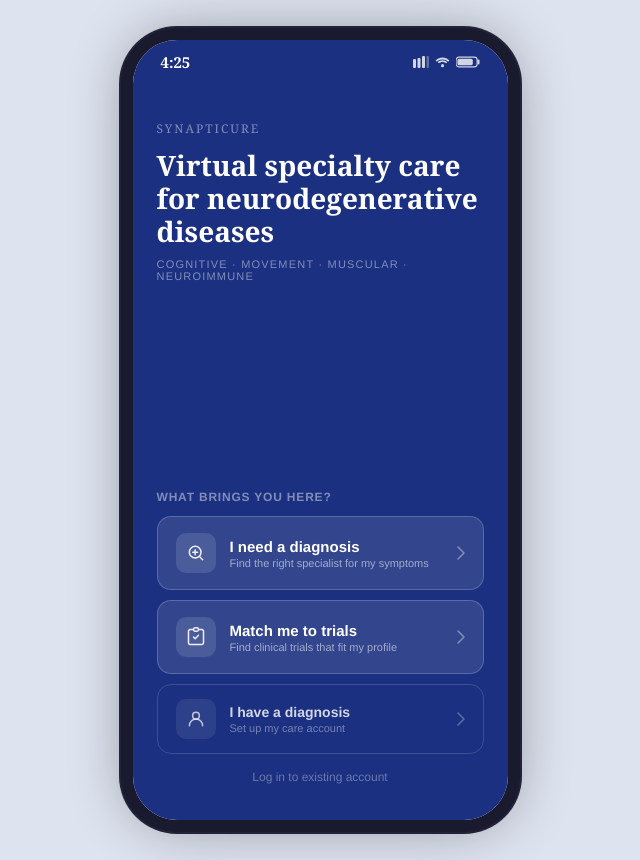
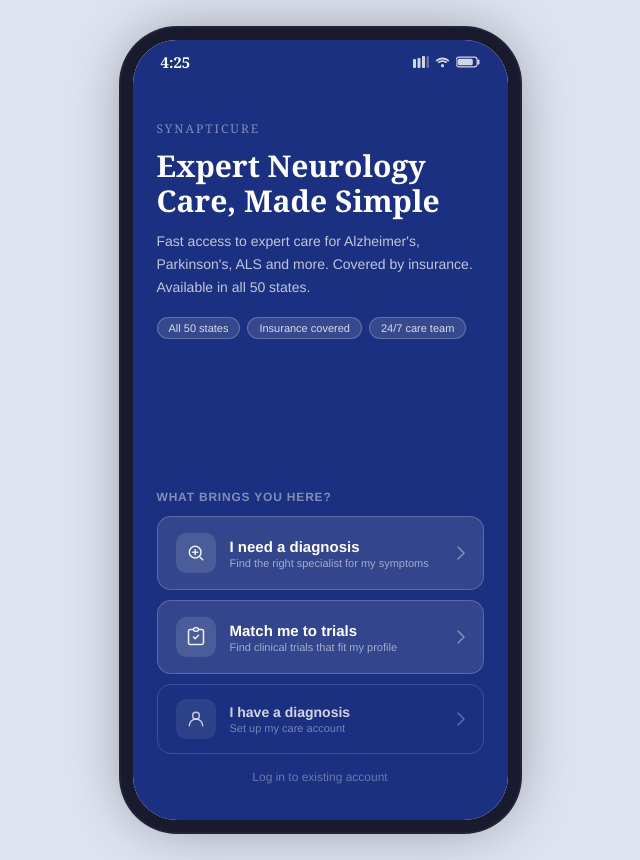
Before and after one commit to peter-synapticure/synapticure-prototype, a plain HTML site: page index.html in a window 1280 px wide. Shown: the whole page, without its empty margins (320-960 px from the left). Drawn offline with Linux system fonts and the light colour scheme.

Commit message:
Update index.html

```diff
--- a/index.html
+++ b/index.html
@@ -227,8 +227,13 @@
   <div class="screen on" id="s-splash" style="background:var(--navy);flex-direction:column;padding:36px 24px 36px;justify-content:space-between;">
     <div>
       <div style="font-family:'Georgia',serif;font-size:12px;color:rgba(255,255,255,0.45);letter-spacing:2px;text-transform:uppercase;margin-bottom:12px;">Synapticure</div>
-      <p style="font-family:'Georgia',serif;font-size:28px;font-weight:700;color:white;line-height:1.18;margin-bottom:10px;">Virtual specialty care for neurodegenerative diseases</p>
-      <p style="font-size:11px;color:rgba(255,255,255,0.45);letter-spacing:1.2px;text-transform:uppercase;margin-bottom:28px;">Cognitive · Movement · Muscular · Neuroimmune</p>
+      <p style="font-family:'Georgia',serif;font-size:30px;font-weight:700;color:white;line-height:1.15;margin-bottom:12px;">Expert Neurology Care, Made Simple</p>
+      <p style="font-size:14px;color:rgba(255,255,255,0.72);line-height:1.65;margin-bottom:18px;">Fast access to expert care for Alzheimer's, Parkinson's, ALS and more. Covered by insurance. Available in all 50 states.</p>
+      <div style="display:flex;flex-wrap:wrap;gap:7px;margin-bottom:10px;">
+        <span style="background:rgba(255,255,255,0.12);border:1px solid rgba(255,255,255,0.22);border-radius:20px;padding:4px 11px;font-size:11px;color:rgba(255,255,255,0.8);">All 50 states</span>
+        <span style="background:rgba(255,255,255,0.12);border:1px solid rgba(255,255,255,0.22);border-radius:20px;padding:4px 11px;font-size:11px;color:rgba(255,255,255,0.8);">Insurance covered</span>
+        <span style="background:rgba(255,255,255,0.12);border:1px solid rgba(255,255,255,0.22);border-radius:20px;padding:4px 11px;font-size:11px;color:rgba(255,255,255,0.8);">24/7 care team</span>
+      </div>
     </div>
     <div>
       <p style="font-size:12px;font-weight:700;color:rgba(255,255,255,0.45);letter-spacing:0.8px;text-transform:uppercase;margin-bottom:12px;">What brings you here?</p>
```
